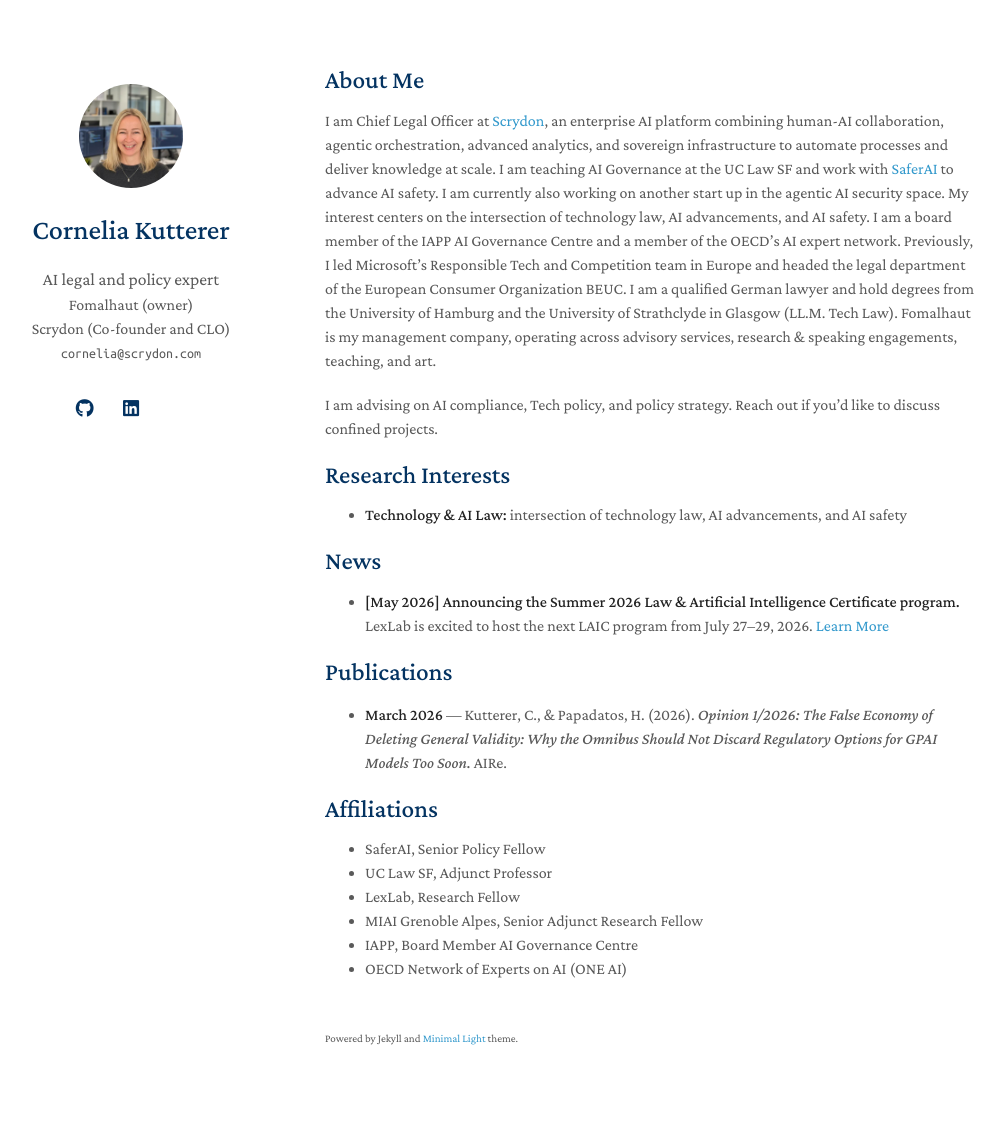
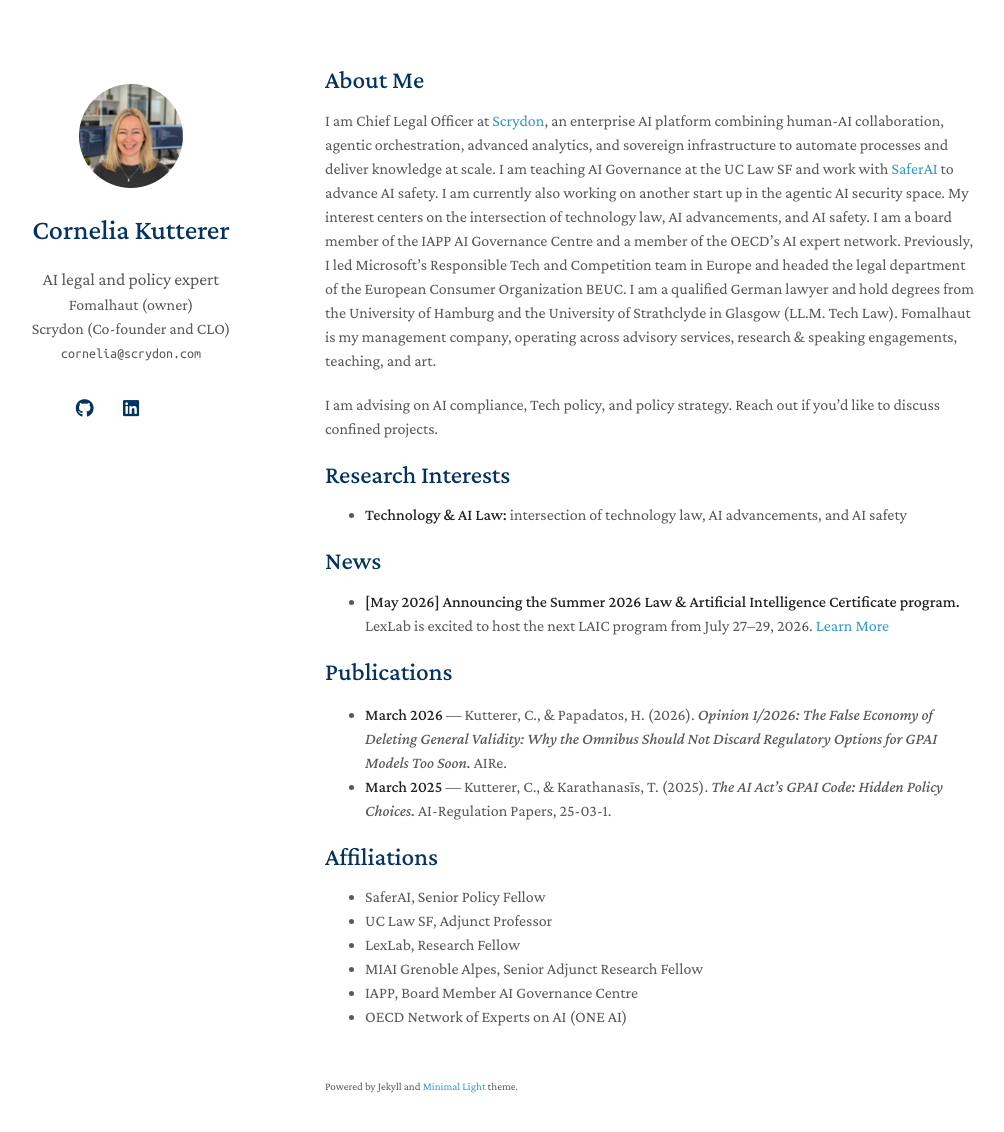
Before and after one commit to Fomalhautck/fomalhautck.github.io, a Jekyll site: the page built from index.md, in a window 1280 px wide and 1167 px high. Shown: the top 1132 px of the window, without its empty margins (145-1149 px from the left). Built offline with Jekyll 4.4.1, drawn with Linux system fonts in a browser that asks for light colours; a style sheet for code colours, icons or effects is not loaded; our own code applies the rules of GitHub Pages for plain Markdown files.

Commit message:
Add Kutterer and Karathanasis 2025 GPAI Code paper to Publications
Co-Authored-By: Claude Opus 4.7 (1M context) <noreply@anthropic.com>

```diff
--- a/_includes/publications.md
+++ b/_includes/publications.md
@@ -3,5 +3,6 @@
 <div class="publications">
 <ul style="margin-top: 25px;">
   <li><strong>March 2026</strong> — Kutterer, C., &amp; Papadatos, H. (2026). <em>Opinion 1/2026: The False Economy of Deleting General Validity: Why the Omnibus Should Not Discard Regulatory Options for GPAI Models Too Soon.</em> AIRe.</li>
+  <li><strong>March 2025</strong> — Kutterer, C., &amp; Karathanasīs, T. (2025). <em>The AI Act&rsquo;s GPAI Code: Hidden Policy Choices.</em> AI&#8209;Regulation Papers, 25&#8209;03&#8209;1.</li>
 </ul>
 </div>
```
